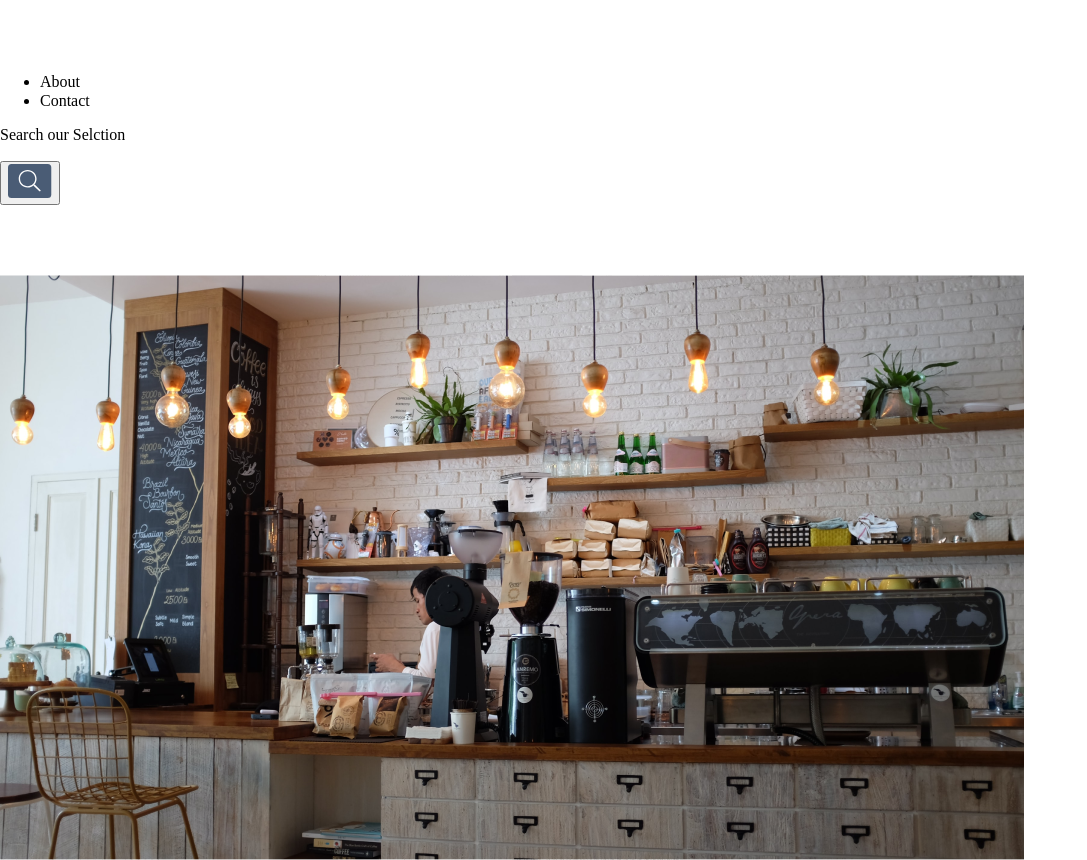
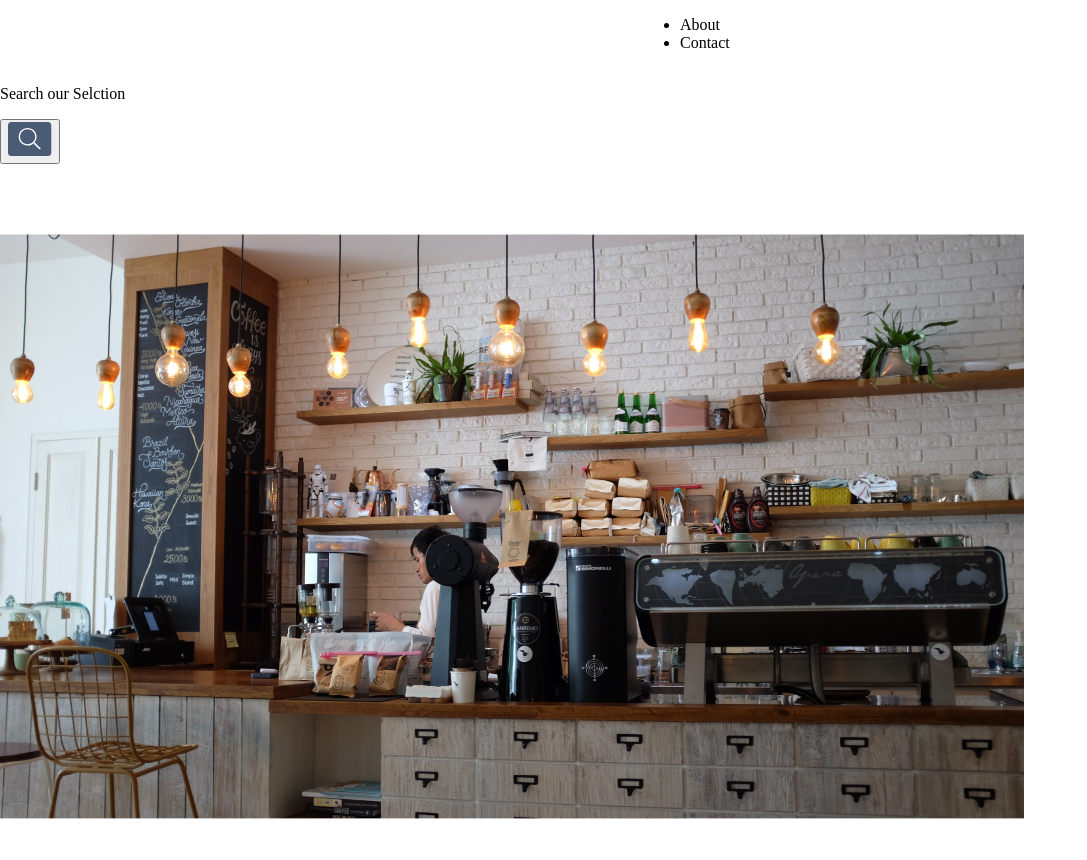
Before and after one commit to meaghannelliott/Meaghan-Web-2-Reskin, a plain HTML site: page dev/index.html in a window 1280 px wide. Shown: the top 860 px of the page, without its empty margins (0-1087 px from the left). Drawn offline with nearby package versions, Linux system fonts and the light colour scheme; files that its build step writes are made by us from their sources; files whose address does not match are found by name.

Commit message:
Grid SCSS Header

```diff
--- a/dev/scss/layout/_header.scss
+++ b/dev/scss/layout/_header.scss
@@ -1,3 +1,10 @@
 /* =============
     Header
 ============= */
+
+header{
+    .content{
+        display:grid;
+        grid-template-columns: 50% 50%;
+    }
+}
```
Also changed, not shown: deploy/css/styles.css, deploy/index.html (line endings or trailing spaces), dev/index.html (line endings or trailing spaces), dev/scss/layout/_header.css (added), 4 other files.
